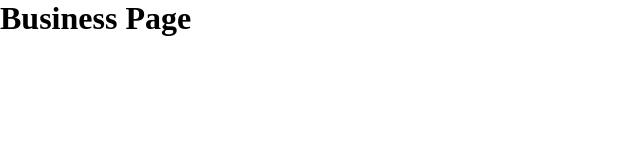
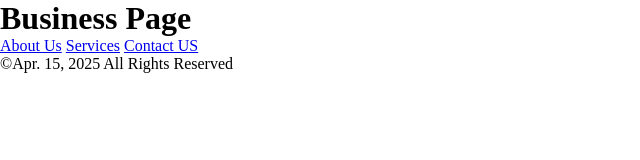
Before and after one commit to oinsurriaga/businesspage, a plain HTML site: page index.html in a window 1280 px wide. Shown: the whole page, without its empty margins (0-640 px from the left). Drawn offline with Linux system fonts and the light colour scheme.

Commit message:
added basic page setup

```diff
--- a/index.html
+++ b/index.html
@@ -9,6 +9,23 @@
 <body>
     <div class="page">
         <h1>Business Page</h1>
+        <!-- Your Website Must Include:
+A header with the business name and navigation links
+An "About Us" section describing the business
+A "Services" section explaining what your business offers
+A "Contact" section with fake contact info or a form layout
+A footer with copyright information -->
+<header>
+    <nav>
+        <a href="#">About Us</a>
+        <a href="#">Services</a>
+        <a href="#">Contact US</a>
+    </nav>
+</header>
+<section class="about"></section>
+<section class="services"></section>
+<section class="contact"></section>
+<footer> &copy;Apr. 15, 2025 <span>All Rights Reserved</span></footer>
     </div>
 </body>
 </html>
```
